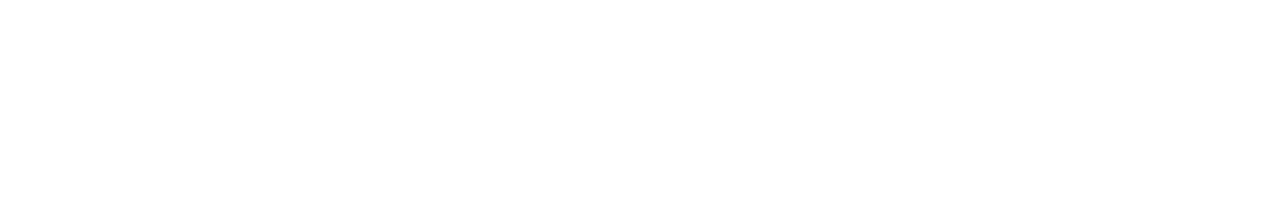
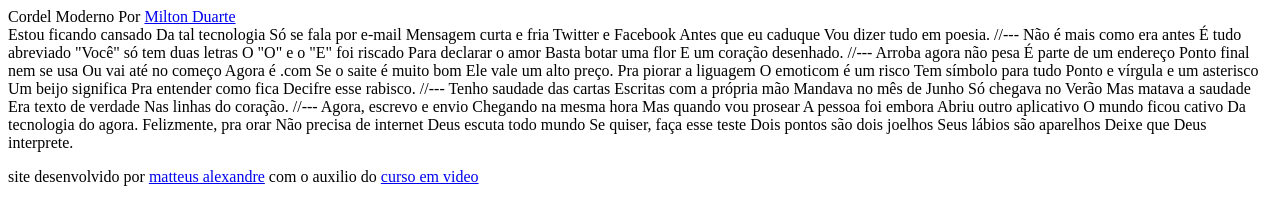
Before and after one commit to MattAlexandre/projeto-cordel, a plain HTML site: page imagens/index.html in a window 1280 px wide. Drawn offline with Linux system fonts and the light colour scheme.

Commit message:
atualizei-projeto-cordel

```diff
--- a/imagens/index.html
+++ b/imagens/index.html
@@ -1,12 +1,88 @@
 <!DOCTYPE html>
-<html lang="en">
+<html lang="pt-br">
 <head>
     <meta charset="UTF-8">
     <meta http-equiv="X-UA-Compatible" content="IE=edge">
     <meta name="viewport" content="width=device-width, initial-scale=1.0">
-    <title>Document</title>
+    <title> cordel moderno</title>
 </head>
 <body>
+    <header>
+        Cordel Moderno
+        Por <a href="https://www.recantodasletras.com.br/poesias/3186743" target="_blank">Milton Duarte</a>
+
+    </header>
+
+        Estou ficando cansado
+        Da tal tecnologia
+        Só se fala por e-mail
+        Mensagem curta e fria
+        Twitter e Facebook
+        Antes que eu caduque
+        Vou dizer tudo em poesia.
+
+        //---
+
+        Não é mais como era antes
+        É tudo abreviado
+        "Você" só tem duas letras
+        O "O" e o "E" foi riscado
+        Para declarar o amor
+        Basta botar uma flor
+        E um coração desenhado.
+
+        //---
+
+        Arroba agora não pesa
+        É parte de um endereço
+        Ponto final nem se usa
+        Ou vai até no começo
+        Agora é .com
+        Se o saite é muito bom
+        Ele vale um alto preço.
+
+        Pra piorar a liguagem
+        O emoticom é um risco
+        Tem símbolo para tudo
+        Ponto e vírgula e um asterisco
+        Um beijo significa
+        Pra entender como fica
+        Decifre esse rabisco.
+
+        //---
+
+        Tenho saudade das cartas
+        Escritas com a própria mão
+        Mandava no mês de Junho
+        Só chegava no Verão
+        Mas matava a saudade
+        Era texto de verdade
+        Nas linhas do coração.
+
+        //---
+
+        Agora, escrevo e envio
+        Chegando na mesma hora
+        Mas quando vou prosear
+        A pessoa foi embora
+        Abriu outro aplicativo
+        O mundo ficou cativo
+        Da tecnologia do agora.
+
+        Felizmente, pra orar
+        Não precisa de internet
+        Deus escuta todo mundo
+        Se quiser, faça esse teste
+        Dois pontos são dois joelhos
+        Seus lábios são aparelhos
+        Deixe que Deus interprete.
+
+        <footer>
+            <p>
+                 site desenvolvido por <a href="https://github.com/MattAlexandre" target="_blank"> matteus alexandre</a>
+                 com o auxilio do <a href="https://www.cursoemvideo.com/" target="_blank">curso em video </a>
+            </p>
+        </footer>
 
 </body>
 </html>
```
